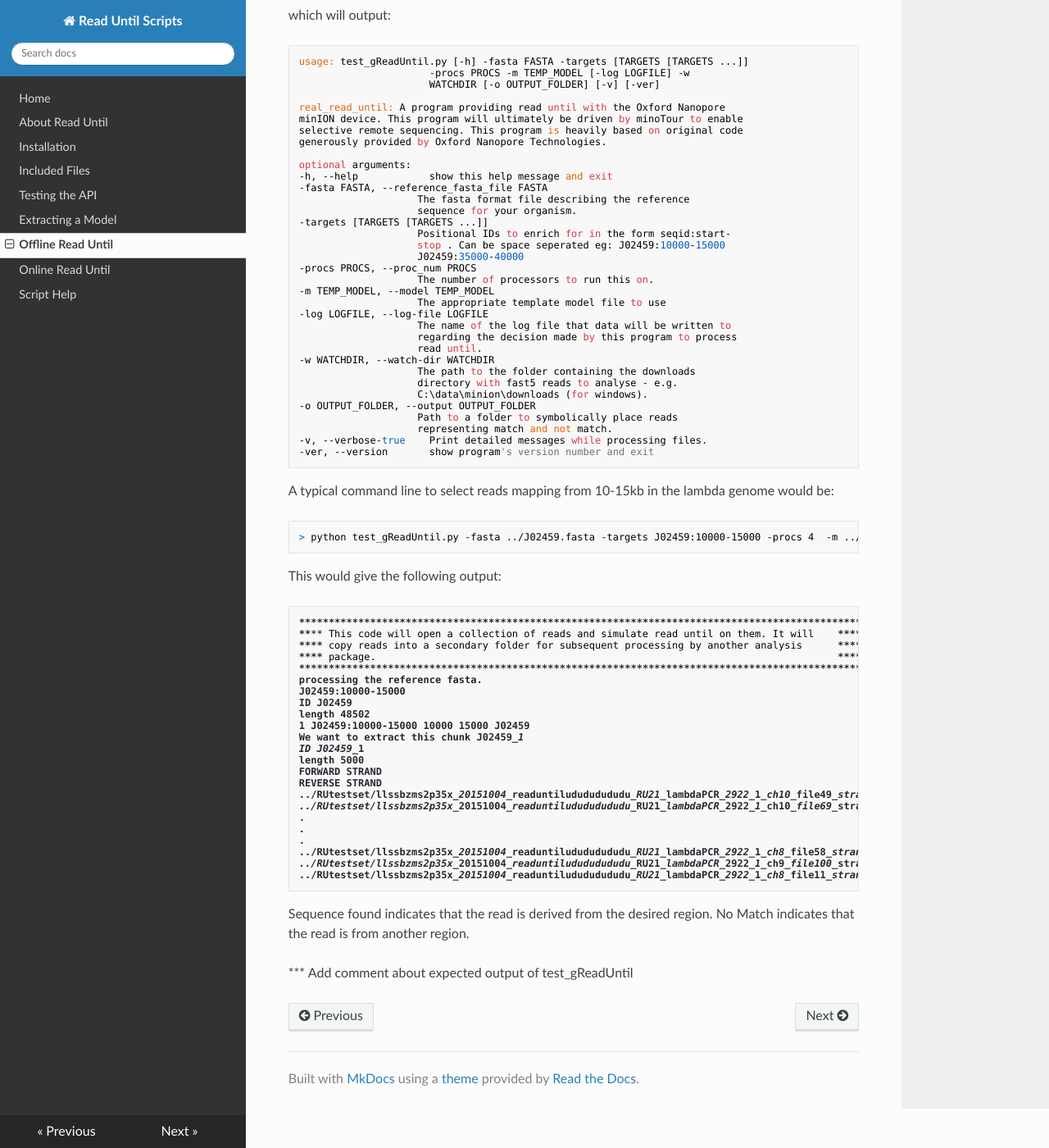
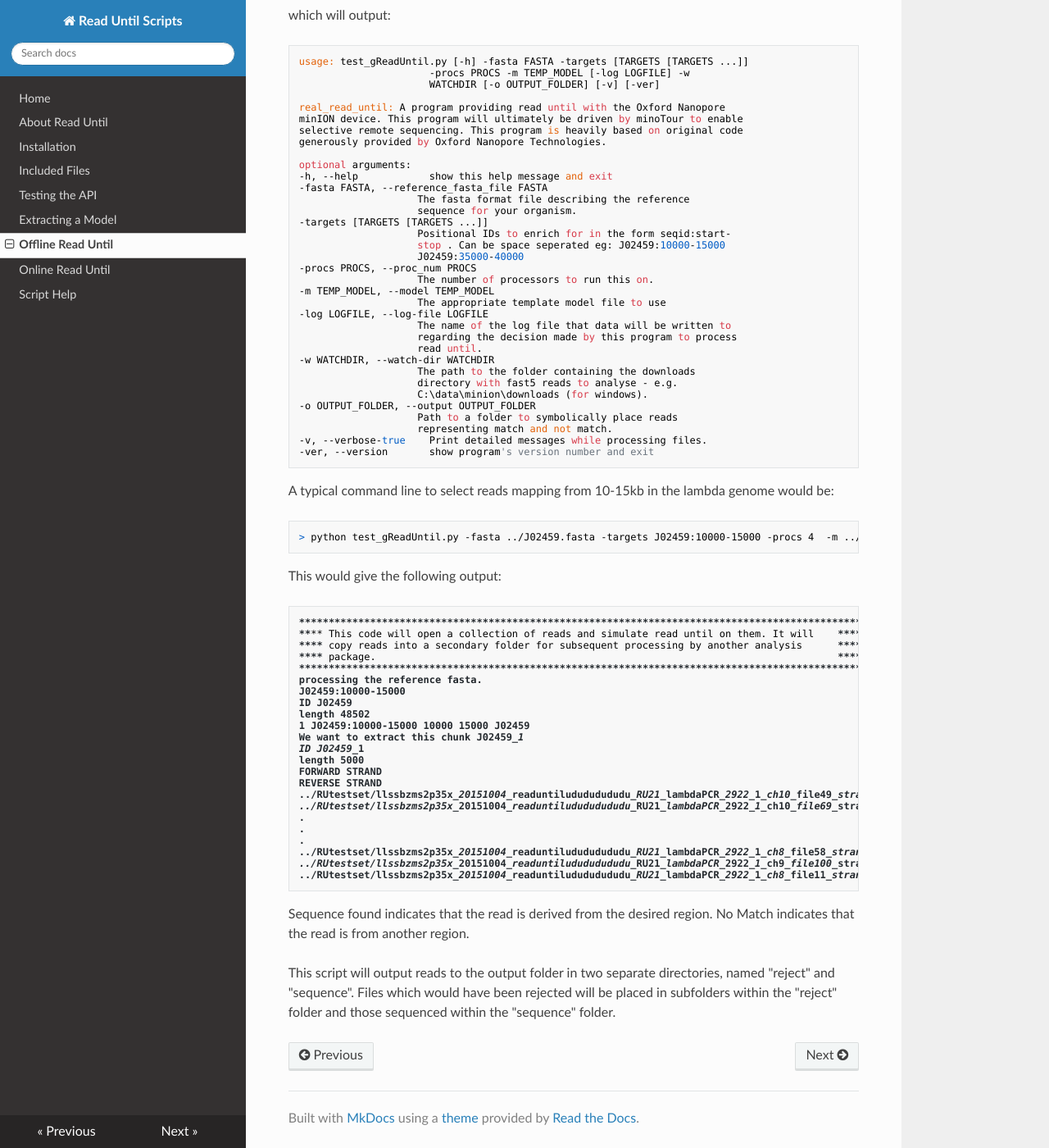
Before and after one commit to mattloose/RUscriptsdocs, an MkDocs documentation site: the page built from docs/offline.md, in a window 1280 px wide and 1400 px high, scrolled down 7073 px. Shown: the whole window at 82% size. Built offline with MkDocs 1.6.1, drawn with Linux system fonts in a browser that asks for light colours; nearby versions of some CDN libraries; old or Windows-style settings are respelled for this version of MkDocs; some of the changed text lies outside the part shown.

Commit message:
Minor fixes

```diff
--- a/docs/offline.md
+++ b/docs/offline.md
@@ -15,7 +15,7 @@ Here the script is implemented on reads that have been basecalled to facilitate
 
 First navigate to the RUscripts folder in a windows command terminal:
 
-    > cd \path\to\Ruscripts
+    > cd \path\to\RUscripts
 
 To print the ampbalance.py help statement at the prompt ($) type:
 
@@ -150,7 +150,7 @@ This script will process reads into subfolders in the targetpath corresponding t
 
 First navigate to the RUscripts folder in a windows command terminal:
 
-    > cd \path\to\Ruscripts
+    > cd \path\to\RUscripts
 
 To print the ampliconSPLIT.py help statement at the prompt ($) type:
 
@@ -309,7 +309,7 @@ which will output:
 
 A typical command line to select reads mapping from 10-15kb in the lambda genome would be:
 
-    > python test_gReadUntil.py -fasta ../J02459.fasta -targets J02459:10000-15000 -procs 4  -m ../template_r7.3_e6_70bps_6mer_6.model -w ../RUtestset/ -o test
+    > python test_gReadUntil.py -fasta ../J02459.fasta -targets J02459:10000-15000 -procs 4  -m ../template_r7.3_e6_70bps_6mer_6.model -w ../RUtestset/ -o RUgOUT
 
 This would give the following output:
 
@@ -339,4 +339,4 @@ This would give the following output:
 
 Sequence found indicates that the read is derived from the desired region. No Match indicates that the read is from another region.
 
-*** Add comment about expected output of test_gReadUntil
+This script will output reads to the output folder in two separate directories, named "reject" and "sequence". Files which would have been rejected will be placed in subfolders within the "reject" folder and those sequenced within the "sequence" folder.
```
Also changed, not shown: docs/install.md (+2 -2 lines), docs/model.md (+1 -1 lines), docs/online.md (+4 -4 lines), docs/testing.md (+4 -4 lines).
